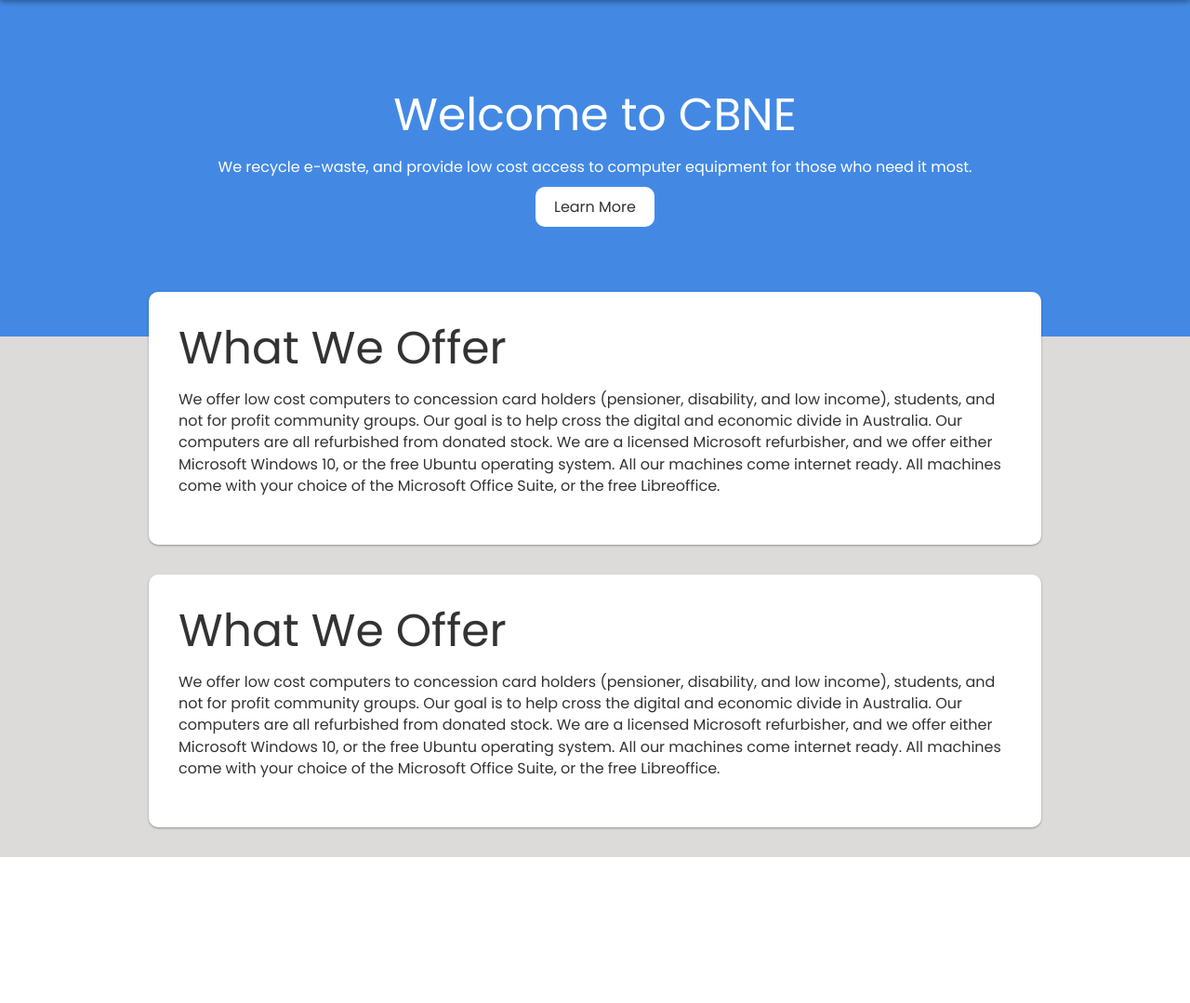
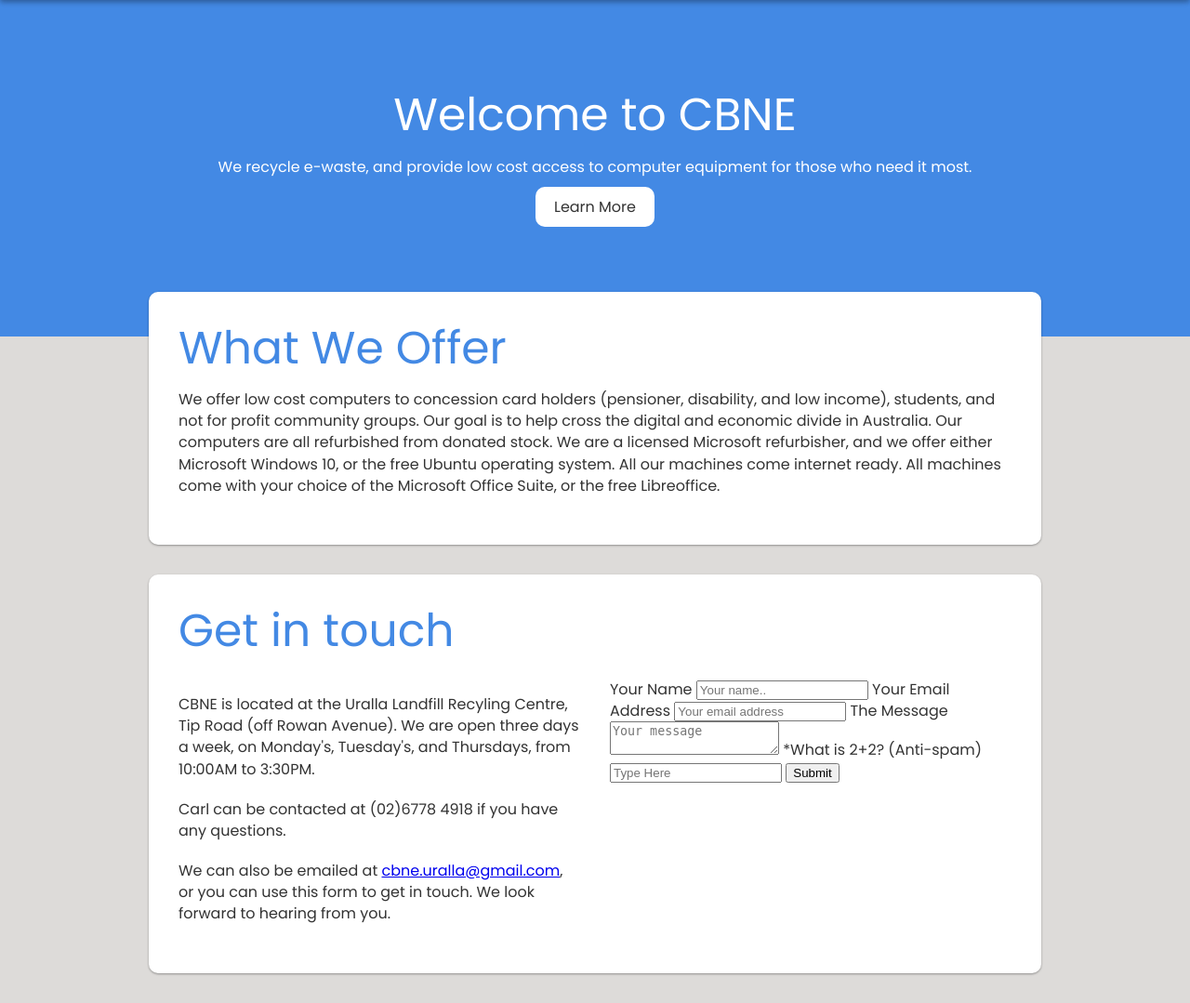
Before and after one commit to darthbobcat/cbne, a PHP site: page /index.html in a window 1280 px wide. Shown: the part 65-1144 px from the top of the page at 93% size. Before the commit the page ends 987 px from the top, so only its background shows below. Run offline with PHP 8.4, Linux system fonts and the light colour scheme; style sheets or scripts are compiled from the project's sources.

Commit message:
added contact section draft

```diff
--- a/src/assets/css/components/_sections.scss
+++ b/src/assets/css/components/_sections.scss
@@ -11,11 +11,34 @@
   color: $rich-black;
   box-shadow: 0 1px 3px rgba(0,0,0,0.12), 0 1px 2px rgba(0,0,0,0.24);
   border-radius: 10px;
-  width: 60em;
+  max-width: 60em;
   margin: 2rem auto;
   padding: 2rem;
+
+  & h1 {
+    color: $primary-color;
+  }
+  @media screen and (max-width: 60em) {
+    margin: 2rem 1rem;
+  }
 }
 
 .section__content--pullup {
   margin-top: -3rem;
 }
+
+.section__content--two-column {
+  display: grid;
+  grid-template-columns: 1fr 1fr;
+  grid-template-rows: 4rem 1fr;
+  grid-row-gap: 1rem;
+  grid-column-gap: 2rem;
+
+  & h1 {
+    grid-column-start: 1;
+    grid-column-end: 3;
+  }
+  @media screen and (max-width: 45em) {
+    display: block;
+  }
+}
--- a/src/index.html
+++ b/src/index.html
@@ -33,7 +33,7 @@
       </p>
       <a href="#what-we-offer" class="anchor-button">Learn More</a>
     </div>
-    <div class="section__content section__content--pullup">
+    <div class="section__content section__content--pullup" id="what-we-offer">
       <h1 class="content-title">What We Offer</h1>
       <p>
         We offer low cost computers to concession card holders (pensioner, disability, and low income), students, and not for profit community groups. Our goal is to help cross the digital and economic divide in Australia. Our computers are all
@@ -43,15 +43,32 @@
         or the free Libreoffice.
       </p>
     </div>
-    <div class="section__content">
-      <h1 class="content-title">What We Offer</h1>
-      <p>
-        We offer low cost computers to concession card holders (pensioner, disability, and low income), students, and not for profit community groups. Our goal is to help cross the digital and economic divide in Australia. Our computers are all
-        refurbished from
-        donated stock. We are a licensed Microsoft refurbisher, and we offer either Microsoft Windows 10, or the free Ubuntu operating system. All our machines come internet ready. All machines come with your choice of the Microsoft Office
-        Suite,
-        or the free Libreoffice.
-      </p>
+    <div class="section__content section__content--two-column">
+      <h1>Get in touch</h1>
+      <div>
+        <p>
+          CBNE is located at the Uralla Landfill Recyling Centre, Tip Road (off Rowan Avenue). We are open three days a week, on Monday's, Tuesday's, and Thursdays, from 10:00AM to 3:30PM.
+        </p>
+        <p>
+          Carl can be contacted at (02)6778 4918 if you have any questions.
+        </p>
+        <p>
+          We can also be emailed at <a href="mailto:cbne.uralla@gmail.com">cbne.uralla@gmail.com</a>, or you can use this form to get in touch. We look forward to hearing from you.
+        </p>
+      </div>
+      <div>
+        <form class="" method="post" action="index.php">
+          <label for="name">Your Name</label>
+          <input type="text" id="name" name="name" placeholder="Your name..">
+          <label for="email">Your Email Address</label>
+          <input type="email" id="email" name="email" placeholder="Your email address">
+          <label for="message">The Message</label>
+          <textarea id="message" name="message" placeholder="Your message"></textarea>
+          <label>*What is 2+2? (Anti-spam)</label>
+          <input name="human" placeholder="Type Here">
+          <input type="submit" name="submit" value="Submit" id="submit-contact" class="contact-submit">
+        </form>
+      </div>
     </div>
   </main>
   <footer>
```
